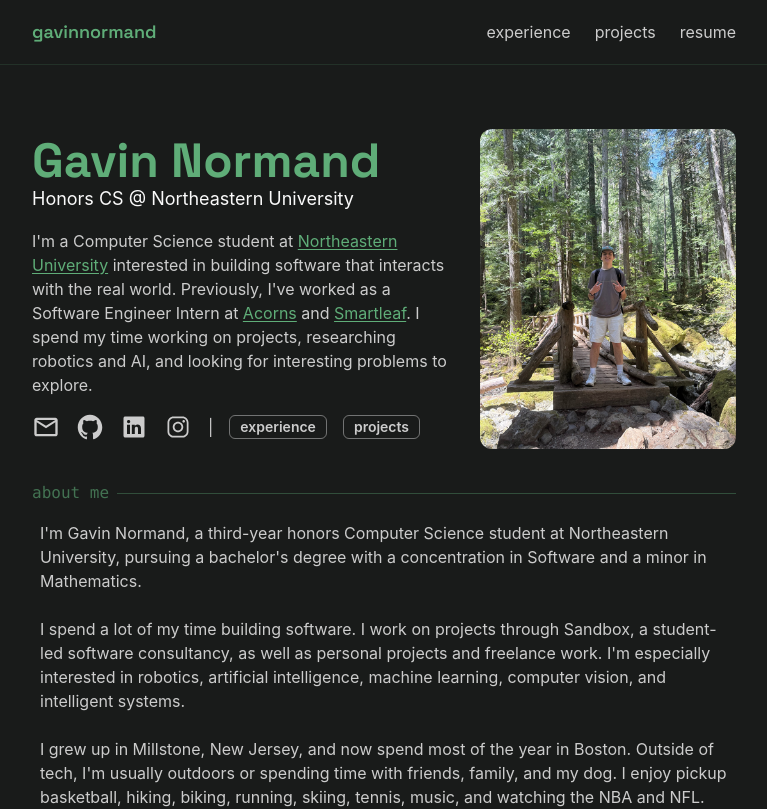
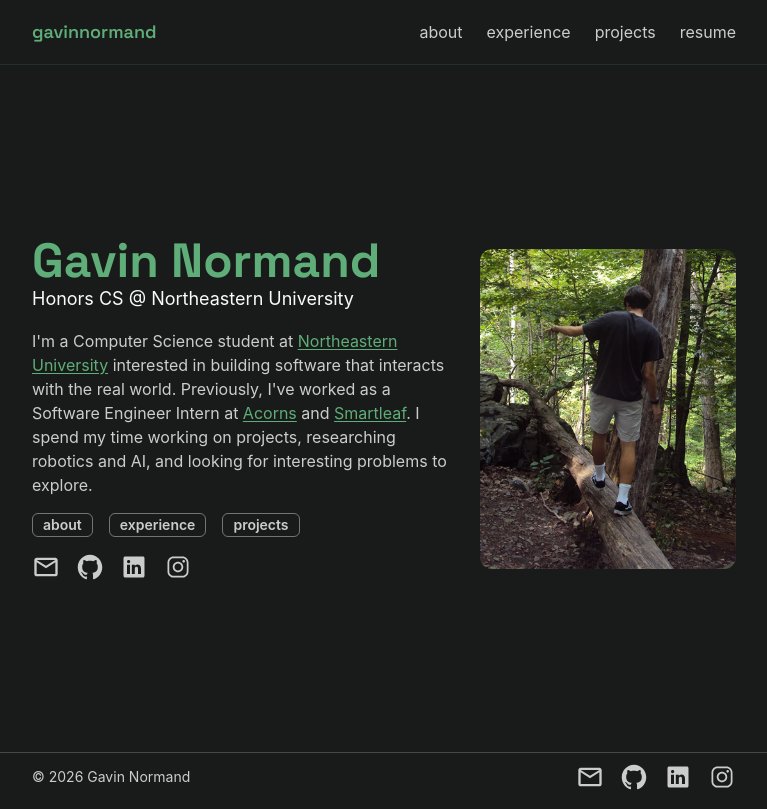
Before and after one commit to gavinnormand/website, a React (Vite) app: page / in a window 1280 px wide. Shown: the top 809 px of the page, without its empty margins (256-1023 px from the left). Built offline with nearby package versions, Linux system fonts and the light colour scheme; no server answers.

Commit message:
initial commit

```diff
--- a/src/App.tsx
+++ b/src/App.tsx
@@ -7,6 +7,7 @@ import Card from "./pages/Card";
 import Footer from "./components/Footer";
 import ScrollToTop from "./components/ScrollToTop";
 import { Analytics } from "@vercel/analytics/react";
+import About from "./pages/About";
 
 function SiteLayout() {
   return (
@@ -27,6 +28,7 @@ function App() {
       <Routes>
         <Route element={<SiteLayout />}>
           <Route path="/" element={<Home />} />
+          <Route path="/about" element={<About />} />
           <Route path="/experience" element={<Experience />} />
           <Route path="/projects" element={<Projects />} />
         </Route>
--- a/src/components/Nav.tsx
+++ b/src/components/Nav.tsx
@@ -15,6 +15,12 @@ function Nav() {
           <p className="font-accent text-lg font-bold md:hidden">gn</p>
         </Link>
         <div className="flex flex-row items-center gap-6">
+          <Link
+            to={"/about"}
+            className={`hover:text-accent transition-colors ${location.pathname == "/about" ? "text-accent" : ""}`}
+          >
+            about
+          </Link>
           <Link
             to={"/experience"}
             className={`hover:text-accent transition-colors ${location.pathname == "/experience" ? "text-accent" : ""}`}
--- /dev/null
+++ b/src/pages/About.tsx
@@ -0,0 +1,62 @@
+import SectionTitle from "../components/SectionTitle";
+import Music from "../components/home/music/Music";
+import Skills from "../components/home/skills/Skills";
+import Movies from "../components/home/movies/Movies";
+
+function About() {
+  return (
+    <div className="flex flex-col gap-8">
+      {/* About me */}
+      <div className="flex flex-col gap-4">
+        <SectionTitle title={"about me"} />
+        <div className="flex flex-row items-center gap-2">
+          <img src={`/home/me_3.jpg`} className="h-96 rounded-xl aspect-6/10 object-cover" />
+          <p className="text-secondary-text px-2">
+            I'm Gavin Normand, a third-year honors Computer Science student at
+            Northeastern University, pursuing a bachelor's degree with a
+            concentration in Software and a minor in Mathematics.
+            <br />
+            <br />
+            I spend a lot of my time building software. I work on projects
+            through Sandbox, a student-led software consultancy, as well as
+            personal projects and freelance work. I'm especially interested in
+            robotics, artificial intelligence, machine learning, computer
+            vision, and intelligent systems.
+            <br />
+            <br />I grew up in Millstone, New Jersey, and now spend most of the
+            year in Boston. Outside of tech, I'm usually outdoors or spending
+            time with friends, family, and my dog. I enjoy pickup basketball,
+            hiking, biking, running, skiing, tennis, music, and watching the NBA
+            and NFL.
+          </p>
+        </div>
+      </div>
+
+      {/* Skills */}
+      <div className="flex flex-col gap-4">
+        <SectionTitle title={"skills"} />
+        <div className="px-2">
+          <Skills />
+        </div>
+      </div>
+
+      {/* Music */}
+      <div className="flex flex-col gap-4">
+        <SectionTitle title={"music"} />
+        <div className="px-2">
+          <Music />
+        </div>
+      </div>
+
+      {/* Movies */}
+      <div className="flex flex-col gap-4">
+        <SectionTitle title={"movies"} />
+        <div className="px-2">
+          <Movies />
+        </div>
+      </div>
+    </div>
+  );
+}
+
+export default About;
--- a/src/pages/Home.tsx
+++ b/src/pages/Home.tsx
@@ -1,19 +1,12 @@
 import { useState } from "react";
 import { IoLogoGithub, IoLogoInstagram, IoLogoLinkedin } from "react-icons/io";
 import { MdOutlineEmail } from "react-icons/md";
-import SectionTitle from "../components/SectionTitle";
 import PageLink from "../components/PageLink";
-import Music from "../components/home/music/Music";
-import Skills from "../components/home/skills/Skills";
-import Movies from "../components/home/movies/Movies";
 
 function Home() {
-  const [pictureIndex] = useState<number>(() => {
-    return Math.floor(Math.random() * 5) + 1;
-  });
   const [pictureHovered, setPictureHovered] = useState<boolean>(false);
   return (
-    <div className="flex flex-col gap-8 pt-8">
+    <div className="flex h-[calc(100vh-177px)] flex-col items-center justify-center">
       {/* Info lander */}
       <div className="mx-auto flex flex-row items-center justify-center gap-8">
         {/* Info lander text */}
@@ -53,7 +46,12 @@ function Home() {
             and looking for interesting problems to explore.
           </p>
           {/* Info lander socials */}
-          <div className="text-secondary-text flex flex-col items-center justify-center gap-4 md:flex-row md:justify-start">
+          <div className="text-secondary-text flex flex-col items-center justify-center gap-4 md:items-start md:justify-start">
+            <div className="flex flex-row gap-4">
+              <PageLink page={"about"} link={"/about"} size={24} />
+              <PageLink page={"experience"} link={"/experience"} size={24} />
+              <PageLink page={"projects"} link={"/projects"} size={24} />
+            </div>
             <div className="flex flex-row gap-4">
               <a
                 target="_blank"
@@ -84,11 +82,6 @@ function Home() {
                 <IoLogoInstagram size={28} />
               </a>
             </div>
-            <p className="hidden md:block">|</p>
-            <div className="flex flex-row gap-4">
-              <PageLink page={"experience"} link={"/experience"} size={24} />
-              <PageLink page={"projects"} link={"/projects"} size={24} />
-            </div>
           </div>
         </div>
 
@@ -99,7 +92,7 @@ function Home() {
           onMouseOut={() => setPictureHovered(false)}
         >
           <img
-            src={`/home/me_${pictureIndex}.jpg`}
+            src={`/home/me_1.jpg`}
             className={`absolute inset-0 h-80 rounded-xl object-cover transition-opacity duration-200 ${
               pictureHovered ? "opacity-0" : "opacity-100"
             }`}
@@ -112,52 +105,6 @@ function Home() {
           />
         </div>
       </div>
-
-      {/* About me */}
-      <div className="flex flex-col gap-4">
-        <SectionTitle title={"about me"} />
-        <p className="text-secondary-text px-2">
-          I'm Gavin Normand, a third-year honors Computer Science student at
-          Northeastern University, pursuing a bachelor's degree with a
-          concentration in Software and a minor in Mathematics.
-          <br />
-          <br />
-          I spend a lot of my time building software. I work on projects through
-          Sandbox, a student-led software consultancy, as well as personal
-          projects and freelance work. I'm especially interested in robotics,
-          artificial intelligence, machine learning, computer vision, and
-          intelligent systems.
-          <br />
-          <br />I grew up in Millstone, New Jersey, and now spend most of the
-          year in Boston. Outside of tech, I'm usually outdoors or spending time
-          with friends, family, and my dog. I enjoy pickup basketball, hiking,
-          biking, running, skiing, tennis, music, and watching the NBA and NFL.
-        </p>
-      </div>
-
-      {/* Skills */}
-      <div className="flex flex-col gap-4">
-        <SectionTitle title={"skills"} />
-        <div className="px-2">
-          <Skills />
-        </div>
-      </div>
-
-      {/* Music */}
-      <div className="flex flex-col gap-4">
-        <SectionTitle title={"music"} />
-        <div className="px-2">
-          <Music />
-        </div>
-      </div>
-
-      {/* Movies */}
-      <div className="flex flex-col gap-4">
-        <SectionTitle title={"movies"} />
-        <div className="px-2">
-          <Movies />
-        </div>
-      </div>
     </div>
   );
 }
```
